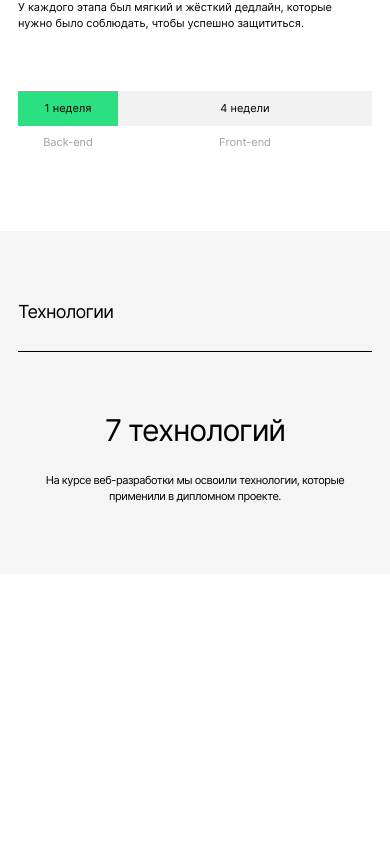
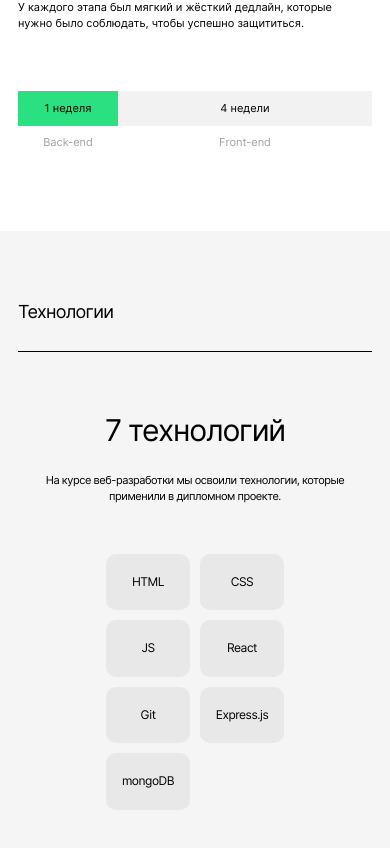
Before and after one commit to Lizaakishina/movies-explorer-frontend, a React (Create React App) app: page / in a window 390 px wide. Shown: the part 1054-1902 px from the top of the page. Before the commit the page ends 1628 px from the top, so only its background shows below. Built offline with nearby package versions, Linux system fonts and the light colour scheme.

Commit message:
feat: вертска технологий компонента techs

```diff
--- a/src/components/Main/Techs/Techs.css
+++ b/src/components/Main/Techs/Techs.css
@@ -22,6 +22,36 @@
   letter-spacing: -0.04em;
 }
 
+.techs__flex-container {
+  display: flex;
+  justify-content: center;
+}
+
+.techs__flexbox {
+  width: 100%;
+  margin-top: 100px;
+  display: flex;
+  justify-content: center;
+  flex-wrap: wrap;
+  gap: 10px;
+}
+
+.techs__item {
+  max-width: 90px;
+  width: 100%;
+}
+
+.techs__technology {
+  font-weight: 400;
+  font-size: 14px;
+  line-height: 17px;
+  text-align: center;
+  letter-spacing: -0.04em;
+  padding: 21px 0 22px;
+  background-color: #e8e8e8;
+  border-radius: 10px;
+}
+
 @media screen and (max-width: 780px) {
   .techs {
     padding: 90px 60px;
@@ -35,6 +65,20 @@
     font-size: 12px;
     line-height: 18px;
     margin: 22px auto 0;
+  }
+
+  .techs__flexbox {
+    margin-top: 83px;
+  }
+
+  .techs__item {
+    max-width: 84px;
+  }
+
+  .techs__technology {
+    font-size: 12px;
+    line-height: 14.52px;
+    padding: 21px 0 21px;
   }
 }
 
@@ -54,4 +98,14 @@
     line-height: 16px;
     margin: 24px auto 0;
   }
+
+  .techs__flexbox {
+    padding: 0 calc((100% - 178px)/2);
+    justify-content: flex-start;
+    margin-top: 50px;
+  }
+
+  .techs__item {
+    max-width: 84px;
+  }
 }
--- a/src/components/Main/Techs/Techs.jsx
+++ b/src/components/Main/Techs/Techs.jsx
@@ -7,6 +7,31 @@ const Techs = () => {
       <Title title = "Технологии" />
       <h3 className="techs__title">7 технологий</h3>
       <p className="techs__description">На курсе веб-разработки мы освоили технологии, которые применили в дипломном проекте.</p>
+      <div className="techs__flex-container">
+        <ul className="list techs__flexbox">
+          <li className="techs__item">
+            <div className="techs__technology">HTML</div>
+          </li>
+          <li className="techs__item">
+            <div className="techs__technology">CSS</div>
+          </li>
+          <li className="techs__item">
+            <div className="techs__technology">JS</div>
+          </li>
+          <li className="techs__item">
+            <div className="techs__technology">React</div>
+          </li>
+          <li className="techs__item">
+            <div className="techs__technology">Git</div>
+          </li>
+          <li className="techs__item">
+            <div className="techs__technology">Express.js</div>
+          </li>
+          <li className="techs__item">
+            <div className="techs__technology">mongoDB</div>
+          </li>
+        </ul>
+      </div>
     </section>
   )
 }
```
